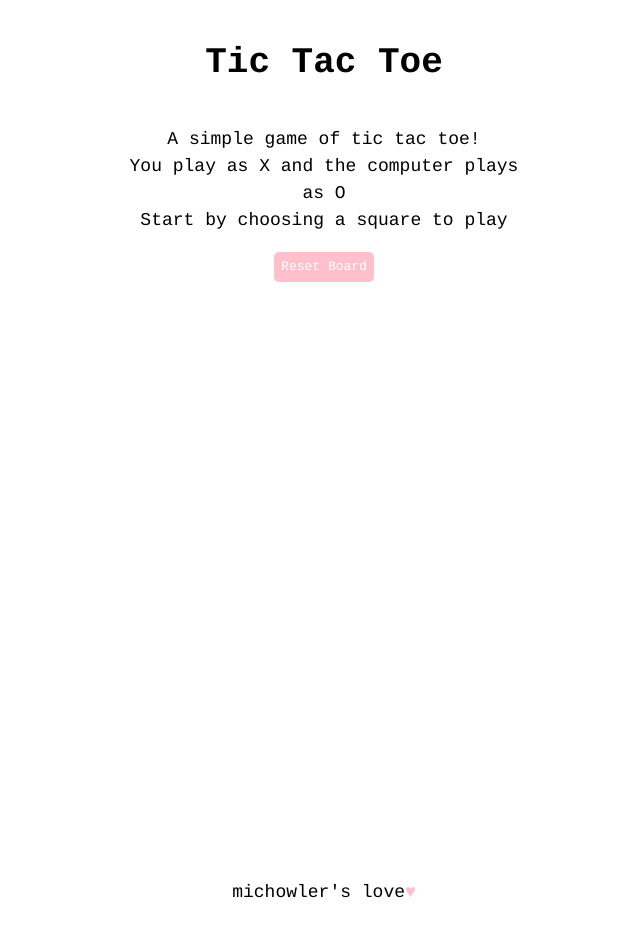
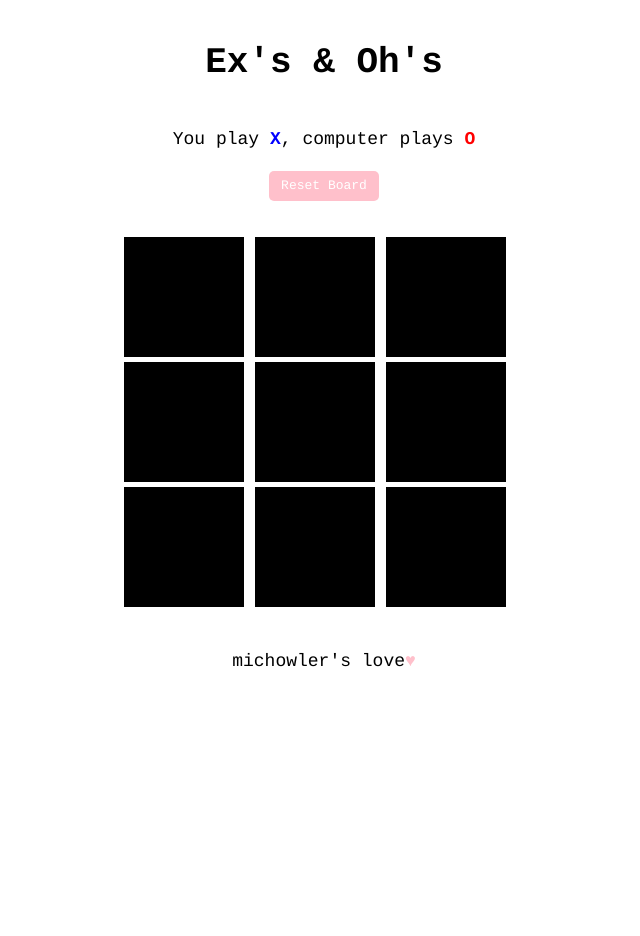
Before and after one commit to michowler/Ex-s-Oh-s, a plain HTML site: page index.html in a window 1280 px wide. Shown: the whole page, without its empty margins (316-956 px from the left). After the commit the page ends 800 px from the top, so only its background shows below. Drawn offline with nearby package versions, Linux system fonts and the light colour scheme.

Commit message:
add board

```diff
--- a/index.html
+++ b/index.html
@@ -50,7 +50,7 @@
 		}
 
 		.button {
-			width: 90px;
+			width: 100px;
 			height: 20px;
 			border-radius: 5px;
 			padding: 5px;
@@ -65,15 +65,16 @@
 		}
 
 		.tic-tac-toe {
-			width: 315px;
+			width: 400px;
 			height: auto;
 			margin: 0 auto;
+			padding: 0 auto;
 
 		}
 
 		.tile {
-			height: 100px;
-			width: 100px;
+			height: 120px;
+			width: 120px;
 			display: inline-block;
 			cursor: pointer;
 
@@ -85,12 +86,12 @@
 			box-sizing: border-box;
 
 			color: #fff;
-			font-size: 60px;
+			font-size: 70px;
 			text-align: center;
 		}
 
 		.free {
-			background-color: linear-gradient(-20deg, #e9defa 0%, #fbfcdb 100%);;
+			background-color: black;
 		}
 
 
@@ -108,11 +109,9 @@
 
 	<div class="container">
 
-		<h1>Tic Tac Toe</h1>
+		<h1>Ex's & Oh's</h1>
 
-		<p>A simple game of tic tac toe!<br/>
-			You play as <span class="#ADD8E6">X</span> and the computer plays as <span class="#FFB6C1">O</span><br/>
-			Start by choosing a square to play</p>
+			<p>You play <span class="blue">X</span>, computer plays <span class="red">O</span></p>
 
 
 		<div class="button" id="reset-button">Reset Board</div>
```
